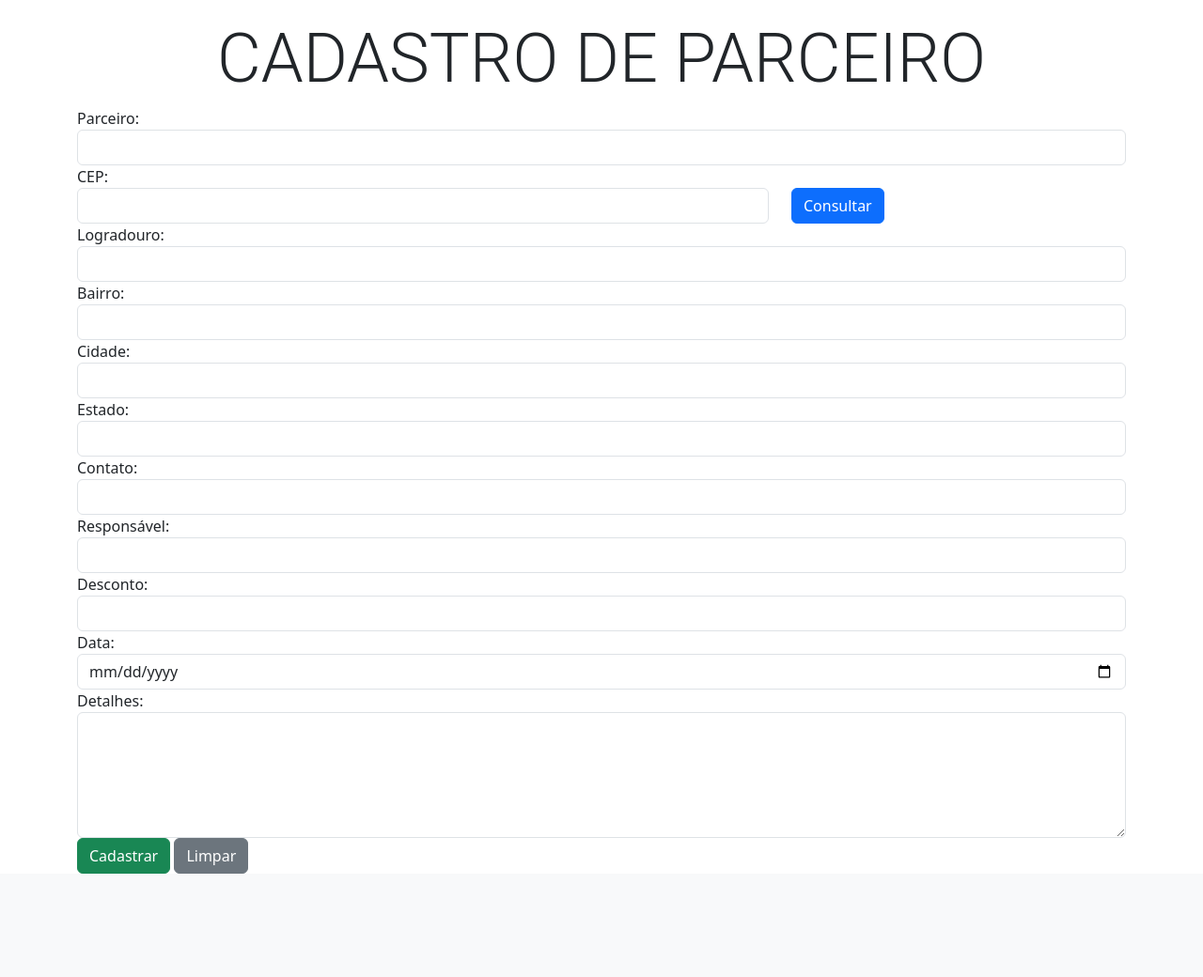
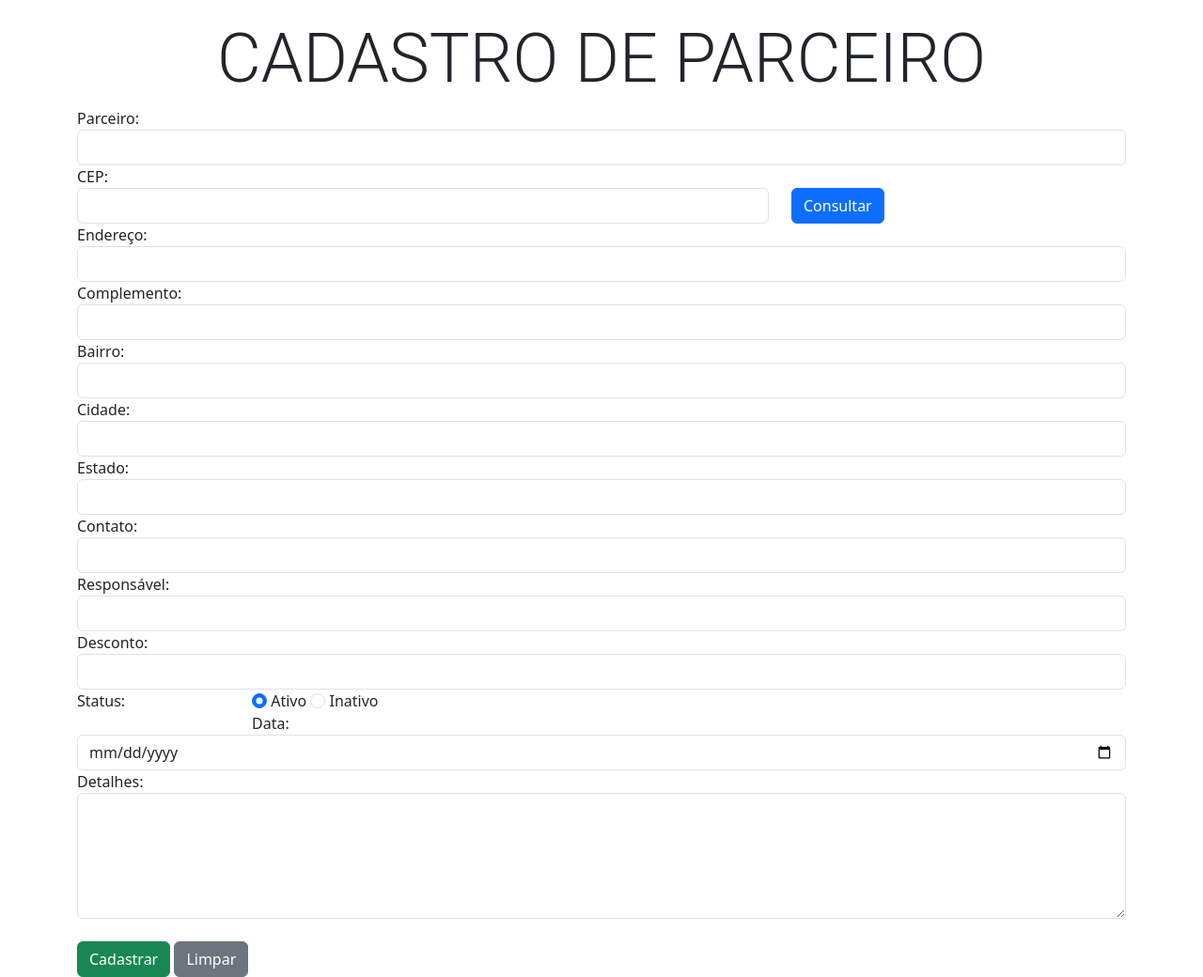
Before and after one commit to SabrinaMalafaia/Software_Product, a Flask app: page /cadastrar_parceiro in a window 1280 px wide. Shown: the part 56-1096 px from the top of the page at 94% size. Before the commit the page ends 986 px from the top, so only its background shows below. Run offline with Flask 3, Linux system fonts and the light colour scheme.

Commit message:
Novas atualizações.

```diff
--- a/_rotas.py
+++ b/_rotas.py
@@ -1,5 +1,5 @@
 from flask import Flask, render_template, request, jsonify
-from _banco import Conexao
+from _dados import Conexao
 import _grupo
 import _parceiro
 import requests
--- a/static/javascript.js
+++ b/static/javascript.js
@@ -15,7 +15,7 @@ function buscarCep() {
 }
 
 function preencherFormulario(data) {
-    document.getElementById('logradouro').value = data.logradouro;
+    document.getElementById('endereco').value = data.logradouro;
     document.getElementById('bairro').value = data.bairro;
     document.getElementById('cidade').value = data.localidade;
     document.getElementById('estado').value = data.uf;
--- a/templates/_cadastrarParceiro.html
+++ b/templates/_cadastrarParceiro.html
@@ -23,8 +23,13 @@
     </div>
 
     <div class="form-group">
-        <label for="logradouro">Logradouro:</label>
-        <input type="text" class="form-control" id="logradouro" name="logradouro">
+        <label for="endereco">Endereço:</label>
+        <input type="text" class="form-control" id="endereco" name="endereco">
+    </div>
+
+    <div class="form-group">
+        <label for="complemento">Complemento:</label>
+        <input type="text" class="form-control" id="complemento" name="complemento">
     </div>
 
     <div class="form-group">
@@ -58,6 +63,16 @@
     </div>
 
     <div class="form-group">
+        <legend class="col-form-label col-sm-2 pt-0">Status:</legend>
+
+        <input class="form-check-input" type="radio" name="status" id="ra-ativo" value="1" checked>
+        <label class="form-check-label" for="ra-ativo">Ativo</label>
+
+        <input class="form-check-input" type="radio" name="status" id="ra-inativo" value="0">
+        <label class="form-check-label" for="ra-inativo">Inativo</label>
+    </div>
+
+    <div class="form-group">
         <label for="data">Data:</label>
         <input type="date" class="form-control" id="data" name="data">
     </div>
@@ -65,7 +80,7 @@
     <div class="form-group">
         <label for="ta-detalhes">Detalhes:</label>
         <textarea name="detalhes" class="form-control" id="ta-detalhes" rows="5" cols="50"></textarea>
-    </div>
+    </div><br>
 
     <button type="submit" class="btn btn-success">Cadastrar</button>
     <button type="reset" class="btn btn-secondary">Limpar</button>
```
Also changed, not shown: templates/_cadastrarGrupo.html (+17 -2 lines), _dados.py (renamed from _banco.py).
